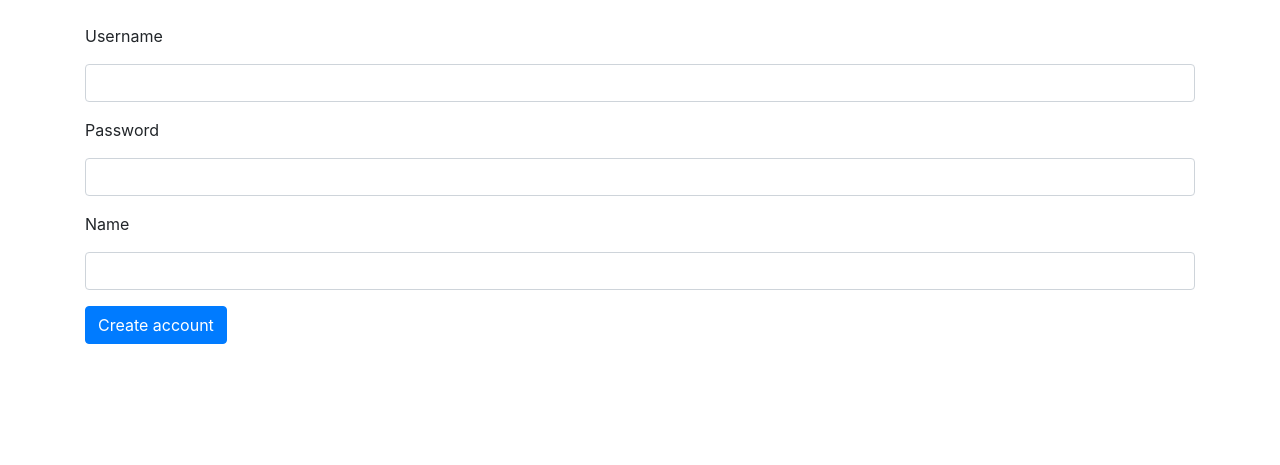
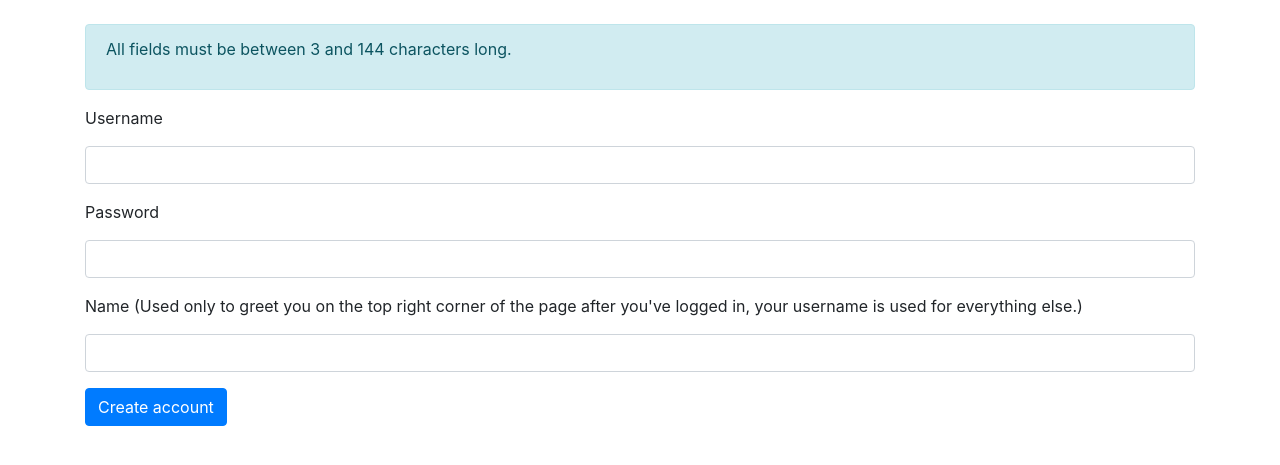
Before and after one commit to Reksa97/Settilista, a Flask app: page /auth/signup in a window 1280 px wide. Shown: the part 56-521 px from the top of the page. Run offline with Flask 2, Linux system fonts and the light colour scheme; some libraries are stand-ins or nearby versions.

Commit message:
improved signupform. changed the query for the list songs page a little.

```diff
--- a/application/auth/models.py
+++ b/application/auth/models.py
@@ -29,9 +29,9 @@ class User(Base):
         return True
 
     @staticmethod
-    def find_accounts_with_no_added_songs():
+    def find_accounts_with_no_public_songs():
         stmt = text("SELECT Account.id, Account.username FROM Account"
-                    " LEFT JOIN Song ON Song.account_id = Account.id"
+                    " LEFT JOIN Song ON Song.account_id = Account.id AND Song.public"
                     " GROUP BY Account.id"
                     " HAVING COUNT(Song.id) = 0")
         res = db.engine.execute(stmt)
--- a/application/songs/views.py
+++ b/application/songs/views.py
@@ -11,7 +11,7 @@ from application.setlists.models import Setlist
 @login_required
 def songs_index():
     return render_template("songs/list.html", songs = Song.query.filter((Song.public==True) | (Song.account_id == current_user.id))
-                                .order_by(Song.account_id != current_user.id).all(), no_songs=User.find_accounts_with_no_added_songs(), current_user_id=current_user.id)
+                                .order_by(Song.account_id != current_user.id).all(), no_songs=User.find_accounts_with_no_public_songs(), current_user_id=current_user.id)
 
 @app.route("/songs/new/")
 @login_required
--- a/application/templates/auth/signupform.html
+++ b/application/templates/auth/signupform.html
@@ -1,12 +1,13 @@
 {% extends "layout.html" %} {% block body %}
 
+<div class="alert alert-info" role="alert">
+        <p>All fields must be between 3 and 144 characters long.</p>
+</div>
 {% if error %}
 <div class="alert alert-warning" role="alert">
       <p>{{ error }}</p>
 </div>
 {% endif %}
-
-
 <form method="POST" action="{{ url_for('auth_signup_new') }}">
     <div class="form-group">
         <label for="{{ form.username.id }}" class="control-label">{{ form.username.label }}
@@ -29,7 +30,7 @@
         {% endfor %} {% endif %}
     </div>
     <div class="form-group">
-        <label for="{{ form.name.id }}" class="control-label">{{ form.name.label }}
+        <label for="{{ form.name.id }}" class="control-label">{{ form.name.label }} (Used only to greet you on the top right corner of the page after you've logged in, your username is used for everything else.)
         </label>
         <div>
             {{ form.name(class_='form-control') }}
--- a/application/templates/songs/list.html
+++ b/application/templates/songs/list.html
@@ -4,8 +4,9 @@
 <div class="alert alert-secondary" role="alert">
   {% if no_songs%}
   <p>
-    The following users haven't added songs yet:
+    The following users haven't made any of their songs public yet:
   </p>
+
   <ul>
     {% for user in no_songs %}
     <li>
@@ -15,7 +16,7 @@
   </ul>
   {% else %}
   <p>
-    All users have added a song, nice!
+    All users have made a song public, nice!
   </p>
   {% endif %}
 </div>
```
